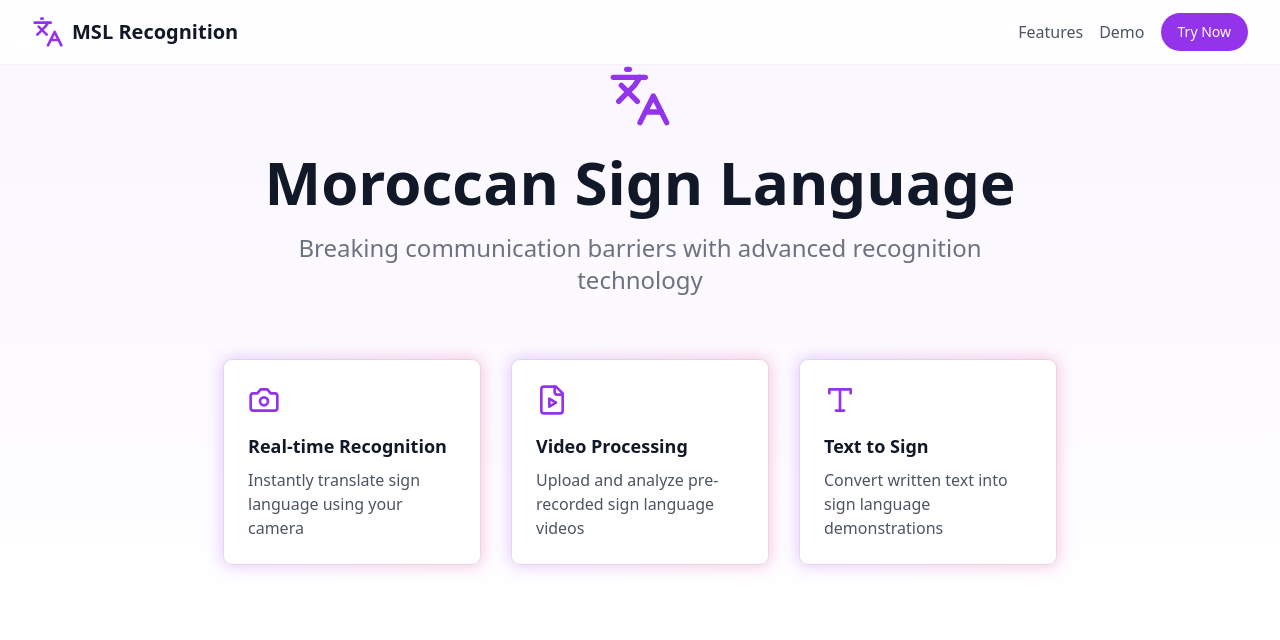
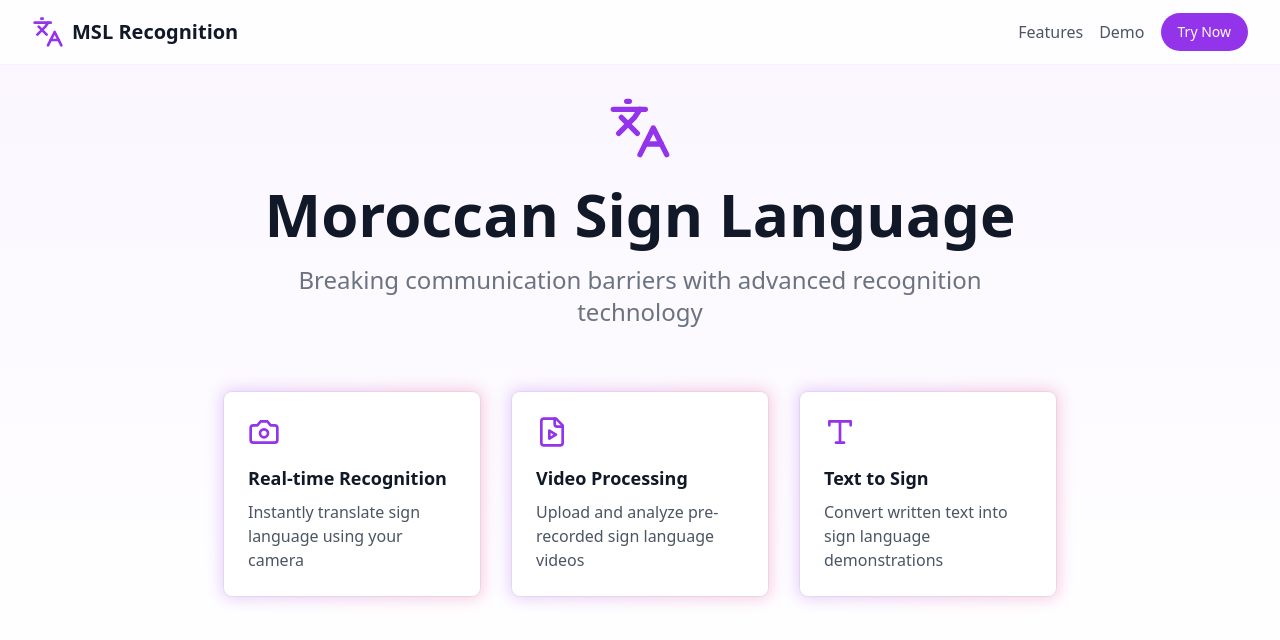
Before and after one commit to ilyasabdellaoui/moroccan-sign-language-recognition, a React (Vite) app: page / in a window 1280 px wide. Shown: the top 640 px of the page. Built offline with nearby package versions, Linux system fonts and the light colour scheme.

Commit message:
[FIX] hero: add more padding to hero section

```diff
--- a/src/components/Landing/Hero.tsx
+++ b/src/components/Landing/Hero.tsx
@@ -28,7 +28,7 @@ const features = [
 export const Hero = ({ onFeatureClick }: HeroProps) => {
   return (
     <div className="relative overflow-hidden bg-gradient-to-b from-purple-50 to-white">
-      <div className="max-w-4xl mx-auto px-4 pt-16 pb-24 sm:px-6 lg:px-8">
+      <div className="max-w-4xl mx-auto px-4 pt-24 pb-24 sm:px-6 lg:px-8">
         <div className="text-center">
           <Languages className="h-16 w-16 mx-auto text-purple-600 mb-6" />
           <h1 className="text-4xl font-extrabold text-gray-900 sm:text-5xl md:text-6xl">
```
